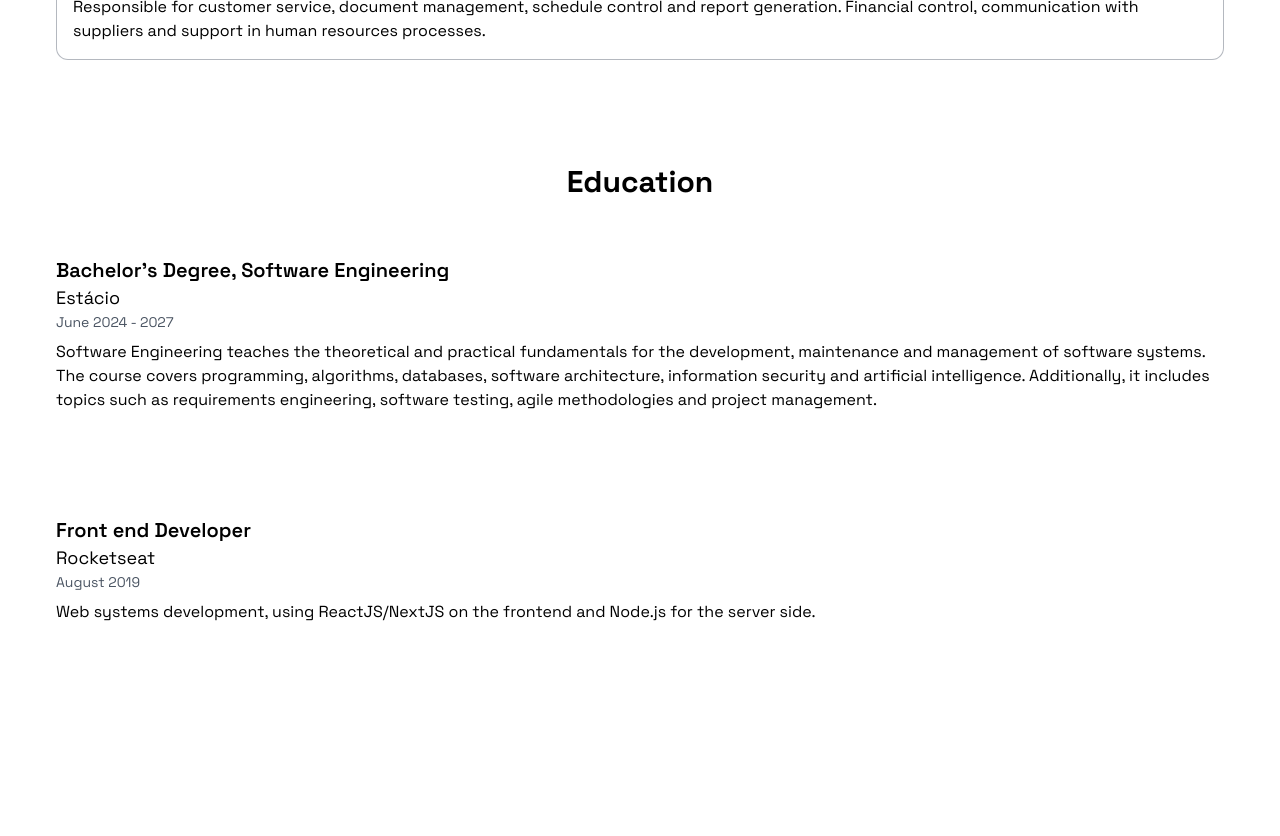
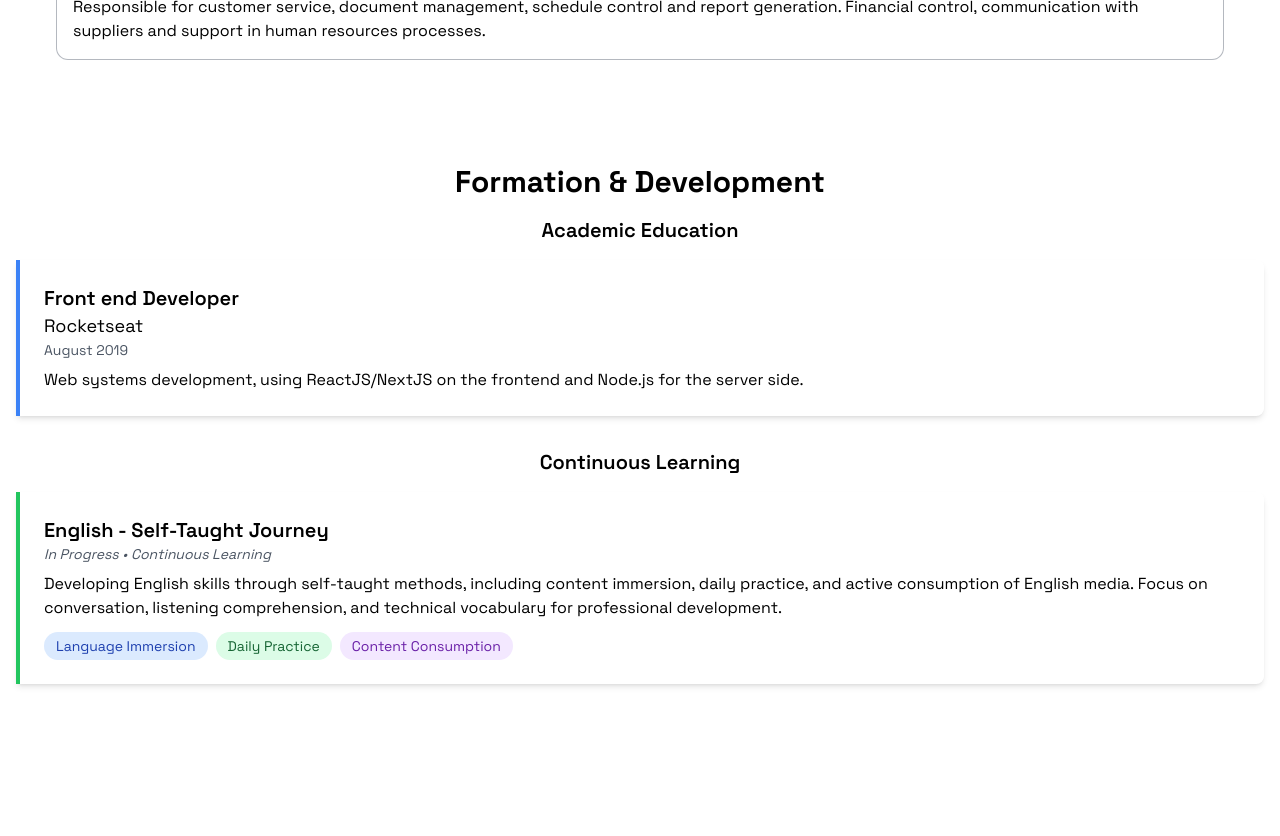
Before and after one commit to TONSANTOS/Portfolio, a React (Vite) app: page / in a window 1280 px wide. Shown: the part 3260-4096 px from the top of the page. Built offline with nearby package versions, Linux system fonts and the light colour scheme.

Commit message:
fix: Adjustments to the layout and education section

```diff
--- a/src/components/Education.jsx
+++ b/src/components/Education.jsx
@@ -5,12 +5,19 @@ import { useTheme } from "../hooks/useTheme";
 
 export function Education() {
     const { isDarkMode } = useTheme();
-
     const { t } = useTranslation();
 
     const titles = t('TITLES', { returnObjects: true });
+    const education = t('EDUCATION', { returnObjects: true });
+    const continuousLearning = t('CONTINUOUS_LEARNING', { returnObjects: true });
 
     const textColor = isDarkMode ? "text-stone-300" : "text-gray-600"
+
+    const tagColors = [
+        "bg-blue-100 dark:bg-blue-900 text-blue-800 dark:text-blue-200",
+        "bg-green-100 dark:bg-green-900 text-green-800 dark:text-green-200",
+        "bg-purple-100 dark:bg-purple-900 text-purple-800 dark:text-purple-200"
+    ];
 
     return (
         <section id="education" className="py-8">
@@ -23,18 +30,28 @@ export function Education() {
                 {titles.education}
             </motion.h2>
 
-            {t('EDUCATION', { returnObjects: true }).map((ect, index) => (
+            {/* Seção de Educação Formal */}
+            <div className="mb-8">
+                <motion.h3
+                    initial={{ opacity: 0, x: -20 }}
+                    whileInView={{ opacity: 1, x: 0 }}
+                    transition={{ duration: 1 }}
+                    className="text-xl font-semibold mb-4 text-center"
+                >
+                    {titles.formalEducation}
+                </motion.h3>
+
+                {education.map((ect, index) => (
                     <motion.div
                         key={index}
                         initial={{ opacity: 0, x: -20 }}
                         whileInView={{ opacity: 1, x: 0 }}
                         transition={{ duration: 1, delay: index * 0.5 }}
-                    className="mb-6 p-10"
+                        className="mb-6 p-6 border-l-4 border-blue-500 bg-white/10 dark:bg-gray-800 rounded-r-lg shadow-md"
                     >
                         <h3 className="text-xl font-semibold">
                             {ect.degree}
                         </h3>
-
                         <p className="text-lg">
                             {ect.institution}
                         </p>
@@ -46,6 +63,51 @@ export function Education() {
                         </p>
                     </motion.div>
                 ))}
+            </div>
+
+            {/* Seção de Desenvolvimento Contínuo */}
+            <div>
+                <motion.h3
+                    initial={{ opacity: 0, x: -20 }}
+                    whileInView={{ opacity: 1, x: 0 }}
+                    transition={{ duration: 1, delay: 0.3 }}
+                    className="text-xl font-semibold mb-4 text-center"
+                >
+                    {titles.continuousLearning}
+                </motion.h3>
+
+                {continuousLearning.map((learning, index) => (
+                    <motion.div
+                        key={index}
+                        initial={{ opacity: 0, x: -20 }}
+                        whileInView={{ opacity: 1, x: 0 }}
+                        transition={{ duration: 1, delay: 0.8 + index * 0.3 }}
+                        className="mb-6 p-6 border-l-4 border-green-500 bg-white/10 dark:bg-gray-800 rounded-r-lg shadow-md"
+                    >
+                        <h3 className="text-xl font-semibold">
+                            {learning.title}
+                        </h3>
+                        <p className={`text-sm ${textColor} italic`}>
+                            {learning.status}
+                        </p>
+                        <p className="mt-2">
+                            {learning.description}
+                        </p>
+                        <div className="mt-3 flex flex-wrap gap-2">
+                            {learning.tags.map((tag, tagIndex) => (
+                                <span
+                                    key={tagIndex}
+                                    className={`px-3 py-1 rounded-full text-sm ${
+                                        tagColors[tagIndex % tagColors.length]
+                                    }`}
+                                >
+                                    {tag}
+                                </span>
+                            ))}
+                        </div>
+                    </motion.div>
+                ))}
+            </div>
         </section>
     )
 }
--- a/src/locales/index.js
+++ b/src/locales/index.js
@@ -27,9 +27,11 @@ export const resources = {
                 bio: "Bio",
                 skills: "Habilidades",
                 work_experience: "Experiência de Trabalho",
-                education: "Educação",
+                education: "Formação & Desenvolvimento",
                 certifications: "Certificados",
                 get_in_touch: "Entre em contato",
+                formalEducation: "Formação Acadêmica",
+                continuousLearning: "Desenvolvimento Contínuo"
             },
             NAVIGATION_LINKS: [
                 { label: "Projetos", href: "#projects" },
@@ -116,12 +118,12 @@ export const resources = {
                     name: "Next.js",
                     experience: "2.5 anos",
                 },
-                {
-                    icon: "NodeJs",
-                    classNameIcon: "text-4xl text-green-600 lg:text-5xl",
-                    name: "Node.js",
-                    experience: "4 anos",
-                },
+                // {
+                //     icon: "NodeJs",
+                //     classNameIcon: "text-4xl text-green-600 lg:text-5xl",
+                //     name: "Node.js",
+                //     experience: "4 anos",
+                // },
                 {
                     icon: "PostgreSQL",
                     classNameIcon: "text-4xl text-sky-700 lg:text-5xl",
@@ -203,13 +205,13 @@ export const resources = {
                 },
             ],
             EDUCATION: [
-                {
-                    degree: "Graduação, Engenharia de Software",
-                    institution: "Estácio",
-                    duration: "Junho de 2024 - 2027",
-                    description:
-                        "Engenharia de Software ensina os fundamentos teóricos e práticos para o desenvolvimento, manutenção e gestão de sistemas de software. O curso abrange disciplinas de programação, algoritmos, banco de dados, arquitetura de software, segurança da informação e inteligência artificial. Além disso, inclui temas como engenharia de requisitos, testes de software, metodologias ágeis e gestão de projetos.",
-                },
+                // {
+                //     degree: "Graduação, Engenharia de Software",
+                //     institution: "Estácio",
+                //     duration: "Junho de 2024 - 2027",
+                //     description:
+                //         "Engenharia de Software ensina os fundamentos teóricos e práticos para o desenvolvimento, manutenção e gestão de sistemas de software. O curso abrange disciplinas de programação, algoritmos, banco de dados, arquitetura de software, segurança da informação e inteligência artificial. Além disso, inclui temas como engenharia de requisitos, testes de software, metodologias ágeis e gestão de projetos.",
+                // },
                 {
                     degree: "Front end Developer",
                     institution: "Rocketseat",
@@ -217,6 +219,18 @@ export const resources = {
                     description:
                         "Desenvolvimento de sistemas Web, utilizando ReactJS/NextJS no frontend e Node.js para o lado do servidor.",
                 },
+            ],
+            CONTINUOUS_LEARNING: [
+                {
+                    title: "Inglês - Jornada Autodidata",
+                    status: "Em andamento • Aprendizado Contínuo",
+                    description: "Desenvolvimento de habilidades em inglês através de métodos autodidatas, incluindo imersão em conteúdo, prática diária, e consumo ativo de mídia em inglês. Foco em conversação, compreensão auditiva e vocabulário técnico para desenvolvimento profissional.",
+                    tags: [
+                        "Imersão Linguística",
+                        "Prática Diária",
+                        "Consumo de Conteúdo"
+                    ]
+                }
             ],
             CERTIFICATIONS: [
                 {
@@ -316,9 +330,11 @@ export const resources = {
                 bio: "Bio",
                 skills: "Skills",
                 work_experience: "Work Experience",
-                education: "Education",
+                education: "Formation & Development",
                 certifications: "Certifications",
                 get_in_touch: "Get in touch",
+                formalEducation: "Academic Education",
+                continuousLearning: "Continuous Learning"
             },
             NAVIGATION_LINKS: [
                 { label: "Projects", href: "#projects" },
@@ -405,12 +421,12 @@ export const resources = {
                     name: "Next.js",
                     experience: "2.5 years",
                 },
-                {
-                    icon: "NodeJs",
-                    classNameIcon: "text-4xl text-green-600 lg:text-5xl",
-                    name: "Node.js",
-                    experience: "4 years",
-                },
+                // {
+                //     icon: "NodeJs",
+                //     classNameIcon: "text-4xl text-green-600 lg:text-5xl",
+                //     name: "Node.js",
+                //     experience: "4 years",
+                // },
                 {
                     icon: "PostgreSQL",
                     classNameIcon: "text-4xl text-sky-700 lg:text-5xl",
@@ -492,13 +508,13 @@ export const resources = {
                 },
             ],
             EDUCATION: [
-                {
-                    degree: "Bachelor's Degree, Software Engineering",
-                    institution: "Estácio",
-                    duration: "June 2024 - 2027",
-                    description:
-                        "Software Engineering teaches the theoretical and practical fundamentals for the development, maintenance and management of software systems. The course covers programming, algorithms, databases, software architecture, information security and artificial intelligence. Additionally, it includes topics such as requirements engineering, software testing, agile methodologies and project management.",
-                },
+                // {
+                //     degree: "Bachelor's Degree, Software Engineering",
+                //     institution: "Estácio",
+                //     duration: "June 2024 - 2027",
+                //     description:
+                //         "Software Engineering teaches the theoretical and practical fundamentals for the development, maintenance and management of software systems. The course covers programming, algorithms, databases, software architecture, information security and artificial intelligence. Additionally, it includes topics such as requirements engineering, software testing, agile methodologies and project management.",
+                // },
                 {
                     degree: "Front end Developer",
                     institution: "Rocketseat",
@@ -506,6 +522,18 @@ export const resources = {
                     description:
                         "Web systems development, using ReactJS/NextJS on the frontend and Node.js for the server side.",
                 },
+            ],
+            CONTINUOUS_LEARNING: [
+                {
+                    title: "English - Self-Taught Journey",
+                    status: "In Progress • Continuous Learning",
+                    description: "Developing English skills through self-taught methods, including content immersion, daily practice, and active consumption of English media. Focus on conversation, listening comprehension, and technical vocabulary for professional development.",
+                    tags: [
+                        "Language Immersion",
+                        "Daily Practice",
+                        "Content Consumption"
+                    ]
+                }
             ],
             CERTIFICATIONS: [
                 {
```
Also changed, not shown: src/index.css (+51 -1 lines). Lines whose indentation alone changed are shown as unchanged.
